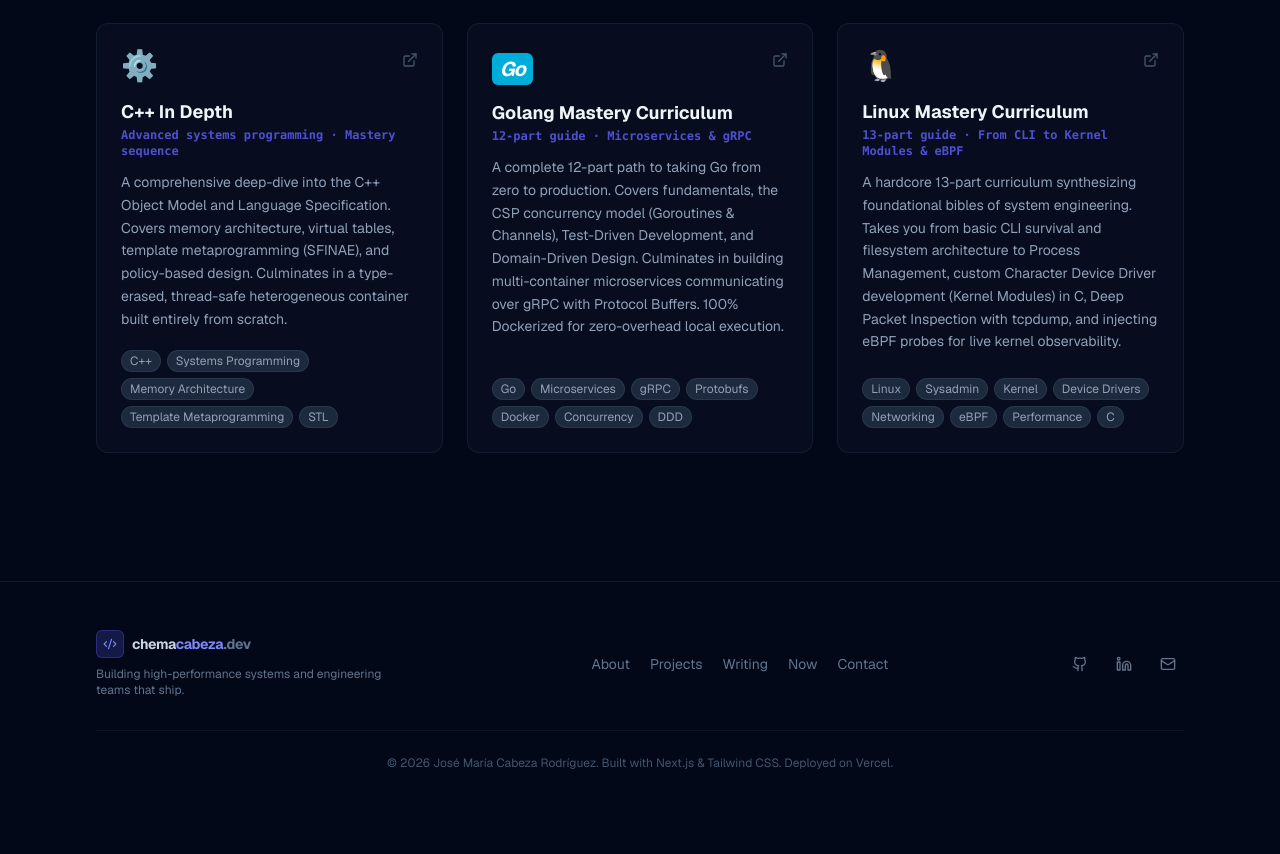
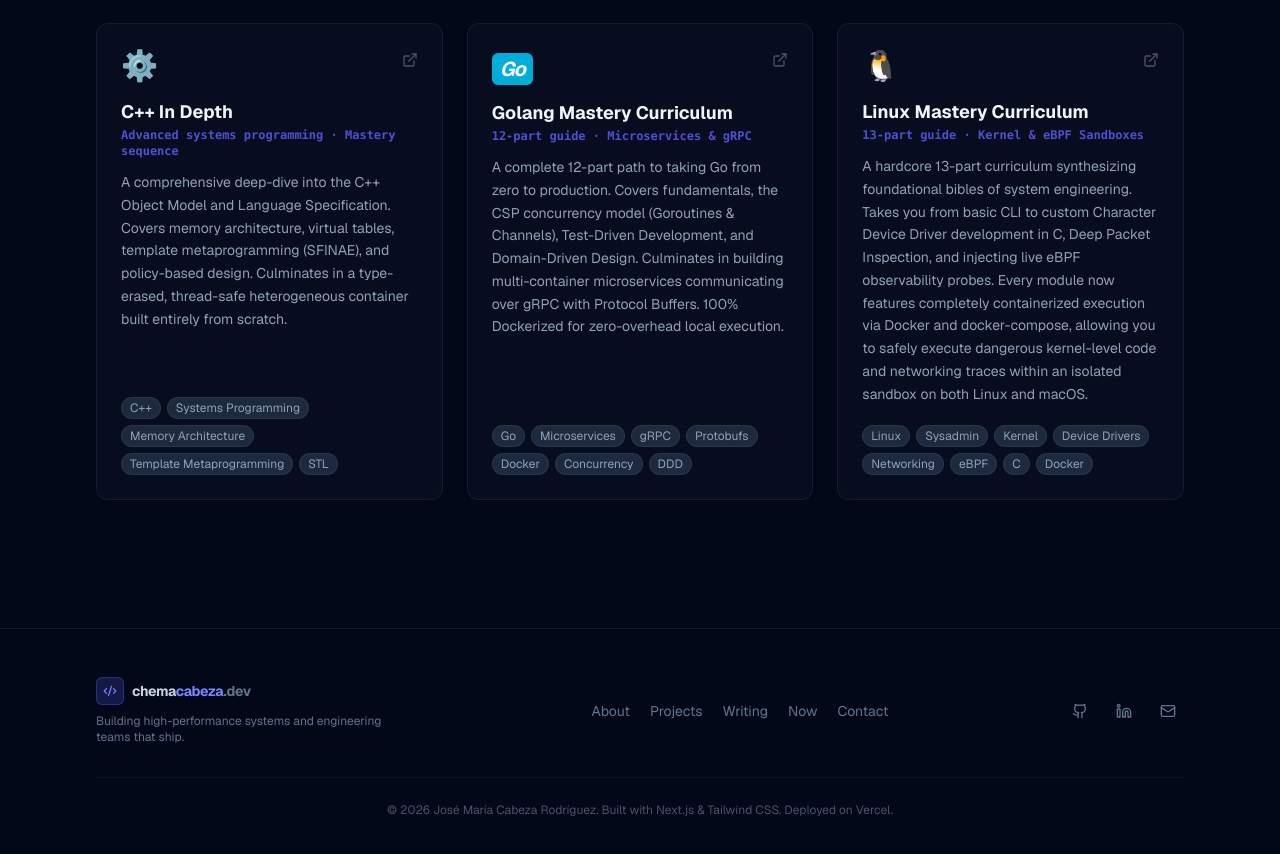
Before and after one commit to chemacabeza/chemacabeza-dev, a Next.js app: page /projects in a window 1280 px wide. Shown: the part 1890-2744 px from the top of the page. Before the commit the page ends 2709 px from the top, so only its background shows below. Built offline with nearby package versions, Linux system fonts and the light colour scheme.

Commit message:
docs: rewrite Linux project description highlighting Docker sandboxes

```diff
--- a/app/projects/page.tsx
+++ b/app/projects/page.tsx
@@ -99,10 +99,10 @@ const githubProjects = [
         url: "https://github.com/chemacabeza/my-github-projects/tree/master/Linux",
         emoji: "🐧",
         title: "Linux Mastery Curriculum",
-        subtitle: "13-part guide · From CLI to Kernel Modules & eBPF",
+        subtitle: "13-part guide · Kernel & eBPF Sandboxes",
         description:
-            "A hardcore 13-part curriculum synthesizing foundational bibles of system engineering. Takes you from basic CLI survival and filesystem architecture to Process Management, custom Character Device Driver development (Kernel Modules) in C, Deep Packet Inspection with tcpdump, and injecting eBPF probes for live kernel observability.",
-        tags: ["Linux", "Sysadmin", "Kernel", "Device Drivers", "Networking", "eBPF", "Performance", "C"],
+            "A hardcore 13-part curriculum synthesizing foundational bibles of system engineering. Takes you from basic CLI to custom Character Device Driver development in C, Deep Packet Inspection, and injecting live eBPF observability probes. Every module now features completely containerized execution via Docker and docker-compose, allowing you to safely execute dangerous kernel-level code and networking traces within an isolated sandbox on both Linux and macOS.",
+        tags: ["Linux", "Sysadmin", "Kernel", "Device Drivers", "Networking", "eBPF", "C", "Docker"],
     },
 ];
 
```
